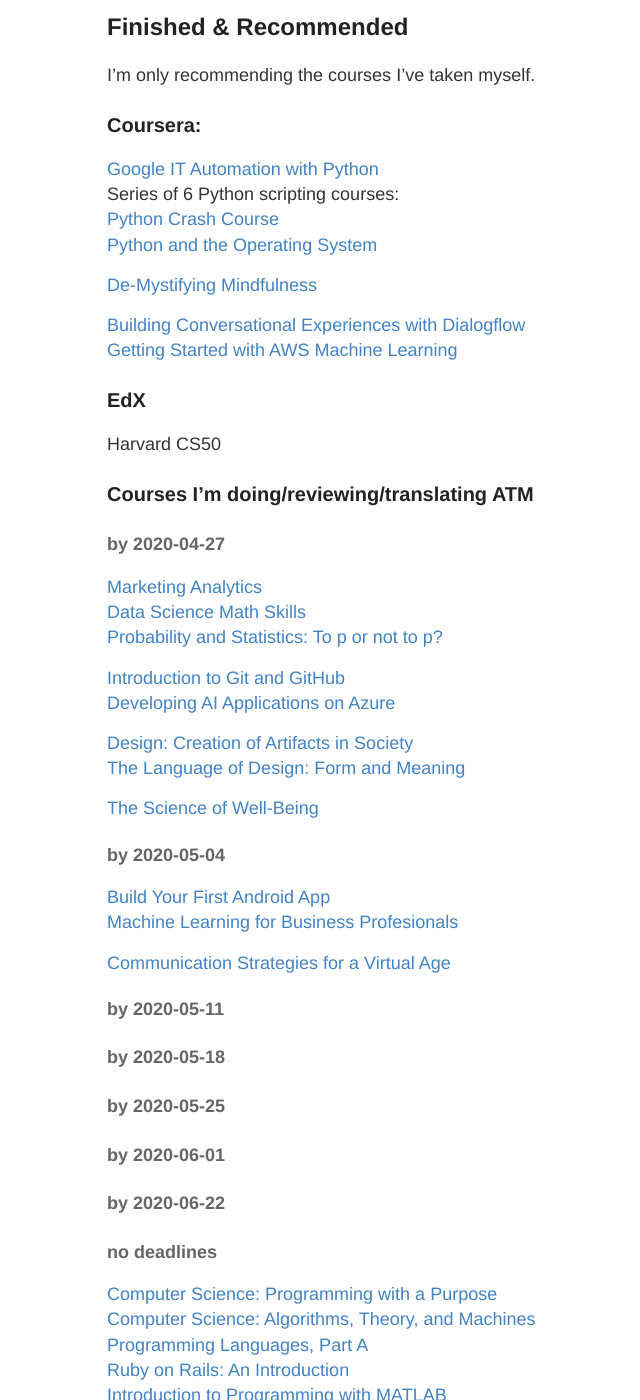
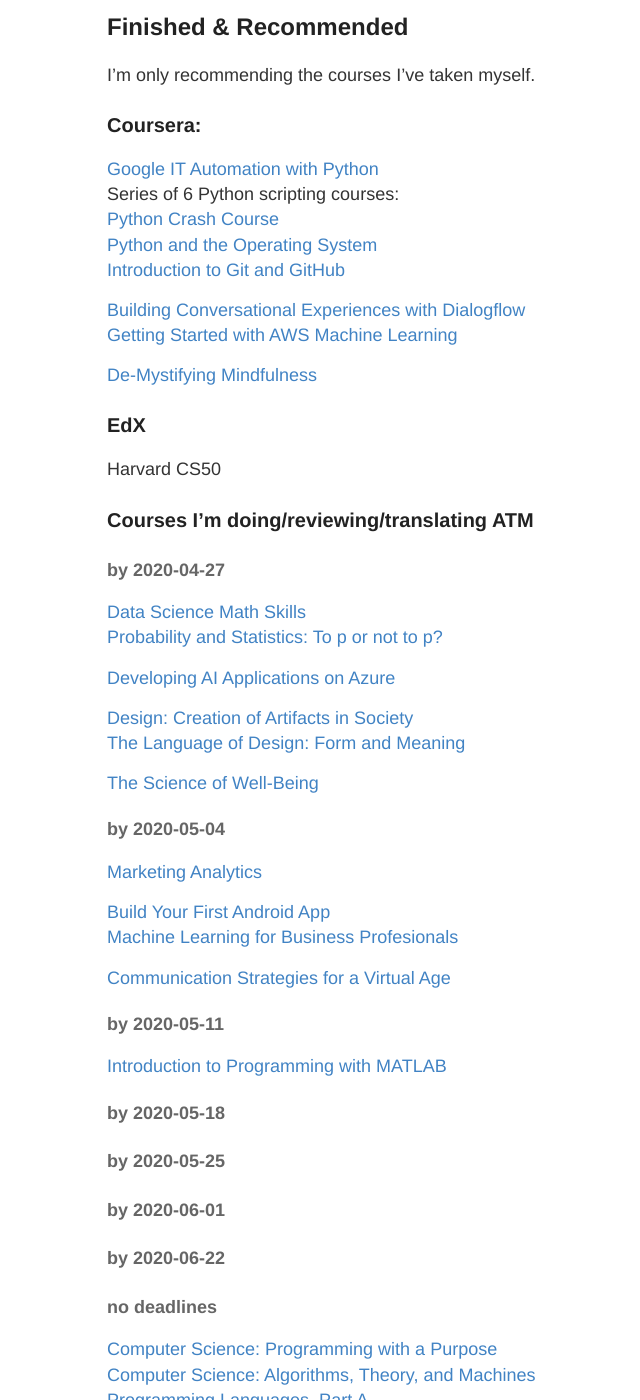
Before and after one commit to krzwierz79/jekyll-notes, a Jekyll site: the page built from courses.md, in a window 1280 px wide and 1400 px high, scrolled down 229 px. Shown: the whole window, without its empty margins (173-813 px from the left). Built offline with Jekyll 4.4.1, drawn with Linux system fonts in a browser that asks for light colours; part of the change alters nothing that is shown.

Commit message:
dates update

```diff
--- a/courses.md
+++ b/courses.md
@@ -12,12 +12,12 @@ I'm only recommending the courses I've taken myself.
 Series of 6 Python scripting courses:<br>
 [Python Crash Course](https://www.coursera.org/learn/python-crash-course/home/welcome)<br>
 [Python and the Operating System](https://www.coursera.org/learn/python-operating-system/home/welcome)<br>
-
-[De-Mystifying Mindfulness](https://www.coursera.org/learn/mindfulness/home/welcome)
+[Introduction to Git and GitHub](https://www.coursera.org/learn/introduction-git-github/home/welcome)<br>
 
 [Building Conversational Experiences with Dialogflow](https://www.coursera.org/learn/conversational-experiences-dialogflow/home/welcome)<br>
 [Getting Started with AWS Machine Learning](https://www.coursera.org/learn/aws-machine-learning/home/welcome)<br>
 
+[De-Mystifying Mindfulness](https://www.coursera.org/learn/mindfulness/home/welcome)
 
 
 ### EdX
@@ -28,11 +28,9 @@ Harvard CS50
 
 
 #### by 2020-04-27
-[Marketing Analytics](https://www.coursera.org/learn/uva-darden-market-analytics/home/welcome)<br>
 [Data Science Math Skills](https://www.coursera.org/learn/datasciencemathskills/home/welcome)<br>
 [Probability and Statistics: To p or not to p?](https://www.coursera.org/learn/probability-statistics/home/welcome)<br>
 
-[Introduction to Git and GitHub](https://www.coursera.org/learn/introduction-git-github/home/welcome)<br>
 [Developing AI Applications on Azure](https://www.coursera.org/learn/developing-ai-applications-azure/home/welcome)<br>
 
 [Design: Creation of Artifacts in Society](https://www.coursera.org/learn/design/home/welcome)<br>
@@ -41,12 +39,15 @@ Harvard CS50
 [The Science of Well-Being](https://www.coursera.org/learn/the-science-of-well-being/home/welcome)<br>
 
 #### by 2020-05-04
+[Marketing Analytics](https://www.coursera.org/learn/uva-darden-market-analytics/home/welcome)<br>
+
 [Build Your First Android App](https://www.coursera.org/learn/android-app/home/welcome)<br>
 [Machine Learning for Business Profesionals](https://www.coursera.org/learn/machine-learning-business-professionals/home/welcome)<br>
 
+[Communication Strategies for a Virtual Age](https://www.coursera.org/learn/communication-strategies-virtual-age/home/welcome)<br>
 
-[Communication Strategies for a Virtual Age](https://www.coursera.org/learn/communication-strategies-virtual-age/home/welcome)<br>
 #### by 2020-05-11
+[Introduction to Programming with MATLAB](https://www.coursera.org/learn/matlab/home/welcome)<br>
 
 #### by 2020-05-18
 
@@ -61,4 +62,3 @@ Harvard CS50
 [Computer Science: Algorithms, Theory, and Machines](https://www.coursera.org/learn/cs-algorithms-theory-machines/home/welcome)<br>
 [Programming Languages, Part A](https://www.coursera.org/learn/programming-languages/home/welcome)<br>
 [Ruby on Rails: An Introduction](https://www.coursera.org/learn/ruby-on-rails-intro/home/welcome)<br>
-[Introduction to Programming with MATLAB](https://www.coursera.org/learn/matlab/home/welcome)<br>
```
